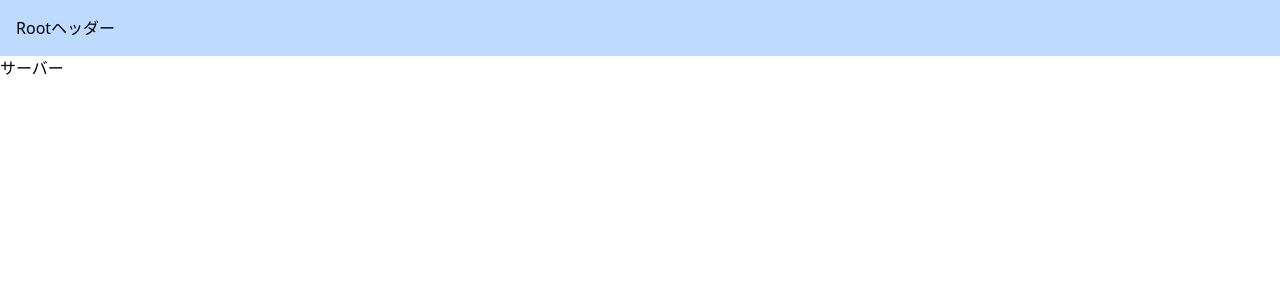
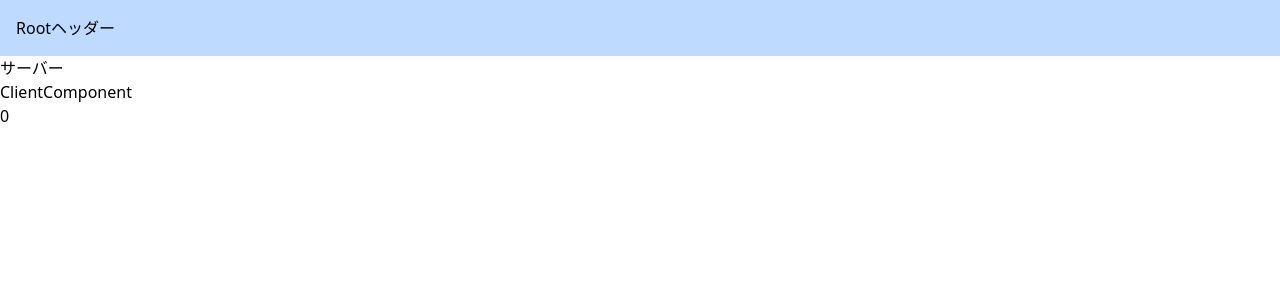
Before and after one commit to ryoma-abe/next-udemy-practice, a Next.js app: page /rsc in a window 1280 px wide. Shown: the top 300 px of the page. Built offline with nearby package versions, Linux system fonts and the light colour scheme.

Commit message:
サーバーコンポーネントにクライアントコンポーネントを追加し、表示内容を更新しました。

```diff
--- a/src/app/rsc/page.tsx
+++ b/src/app/rsc/page.tsx
@@ -1,8 +1,10 @@
+import ClientComponent from "@/components/ClientComponent";
+
 export default function ServerComponent() {
-
   return (
     <div>
       <p>サーバー</p>
+      <ClientComponent />
     </div>
   );
 }
```
